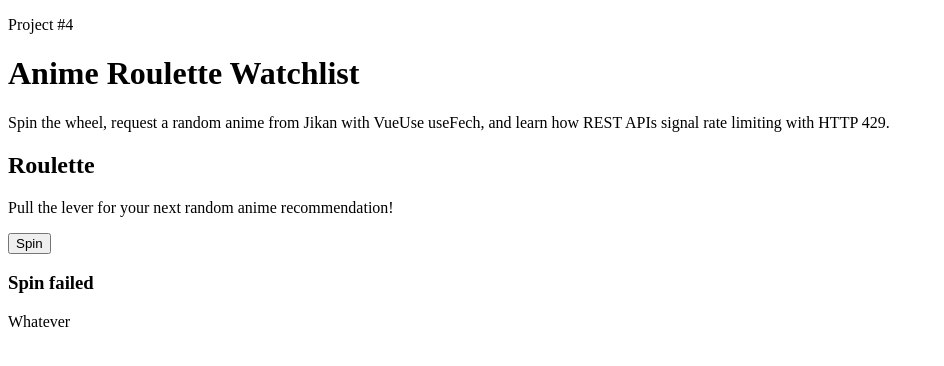
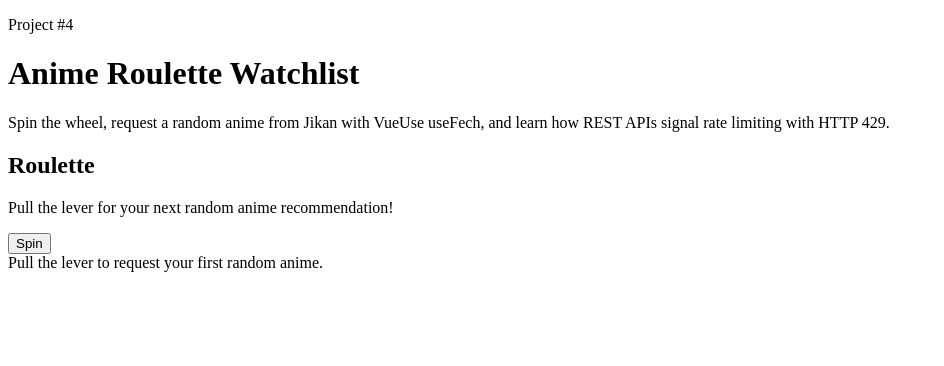
Before and after one commit to hazelugo/Anime-Roulette-Watchlist-v1.0, a Vue app: page / in a window 1280 px wide. Shown: the top 366 px of the page, without its empty margins (0-944 px from the left). Built offline with nearby package versions, Linux system fonts and the light colour scheme; the HTML template or start-up script is replaced by a standard one.

Commit message:
playing with spin layout

```diff
--- a/src/components/AnimeCard.vue
+++ b/src/components/AnimeCard.vue
@@ -50,6 +50,11 @@
       <p class="mt-2 text-sm text-red-100/90">{{ props.error }}</p>
     </div>
 
-    <div v-else>Done</div>
+    <div
+      v-else
+      class="rounded-2xl border border-slate-700/60 bg-slate-800/50 p-6 text-center text-slate-300"
+    >
+      Pull the lever to request your first random anime.
+    </div>
   </section>
 </template>
--- a/src/views/HomePage.vue
+++ b/src/views/HomePage.vue
@@ -1,8 +1,13 @@
 <script setup>
 import AnimeCard from '@/components/AnimeCard.vue'
+import { ref } from 'vue'
+
+const loading = ref(false)
+const error = ref('')
 
 const spin = () => {
-  console.log('Hello')
+  if (error.value.length > 0) error.value = ''
+  else error.value = 'Something wrong'
 }
 </script>
 
@@ -39,7 +44,10 @@
               </button>
             </div>
           </div>
-          <AnimeCard error="Whatever" />
+          <AnimeCard
+            :loading="loading"
+            :error="error"
+          />
         </section>
       </div>
     </div>
```
